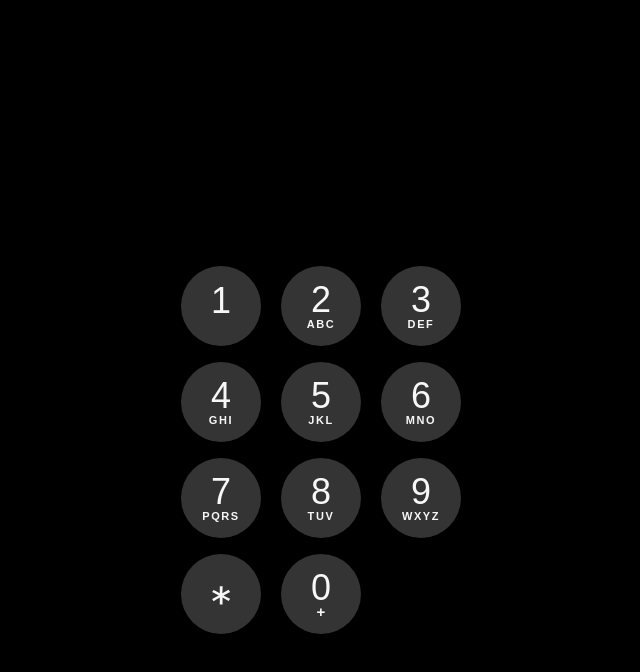
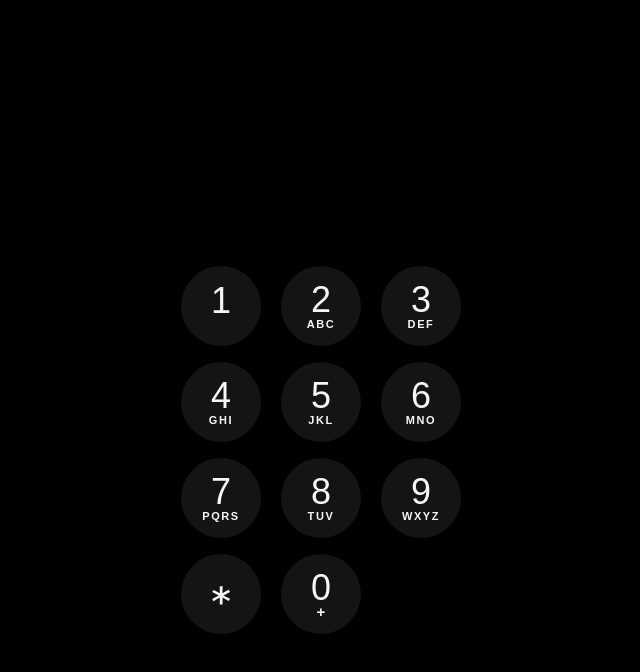
Before and after one commit to tarunkhemnani/dial26new, a plain HTML site: page index.html in a window 1280 px wide. Shown: the whole page, without its empty margins (319-959 px from the left). Drawn offline with Linux system fonts and the light colour scheme.

Commit message:
Update styles.css

```diff
--- a/styles.css
+++ b/styles.css
@@ -22,7 +22,7 @@
   --letters-spacing: 1.6px;
 
   /* key colors */
-  --key-fill: #343434;
+  --key-fill: #141414;
   --key-pressed: #7c7c7c;
 
   /* fine-tune the 0 key */
```
